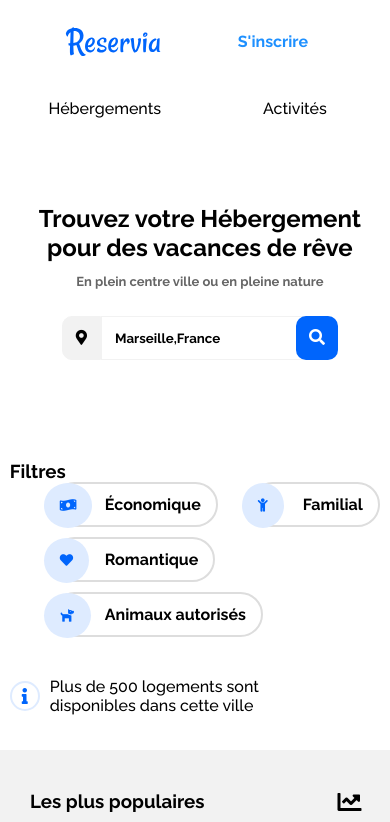
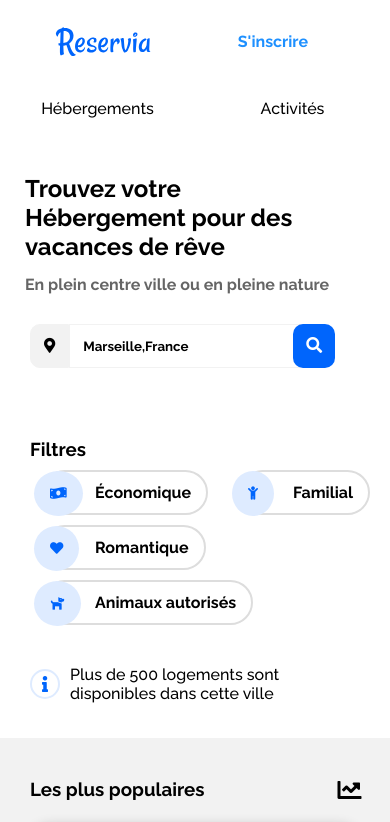
Before and after one commit to lucien80/-aurelien_cologne_2_28022021, a plain HTML site: page index.html in a window 390 px wide. Shown: the top 822 px of the page. Drawn offline with Linux system fonts and the light colour scheme.

Commit message:
first commit

```diff
--- a/css/reservia.css
+++ b/css/reservia.css
@@ -553,7 +553,7 @@ form input:nth-child(3) {
 }
 
 
-/* CSS Hebergement */
+/* CSS Footer */
 
 footer {
     background-color: #F2F2F2;
@@ -562,8 +562,16 @@ footer {
 
 .box-footer {
     display: flex;
-    width: 70%;
+    max-width: 100%;
+    width: 1400px;
+    margin: auto;
+    box-sizing: border-box;
+}
+
+.box-footer-content {
+    display: flex;
     justify-content: space-between;
+    width: 80%
 }
 
 .footer-content {
@@ -736,17 +744,27 @@ footer {
     }
     .title-filter {
         font-size: 1.5rem;
+        width: 80%;
+        margin-left: 25px;
     }
     .search-filter {
-        align-items: center;
-        text-align: center;
-        margin: 70px 0px;
+        margin: 40px 0px;
+    }
+    .search-filter h6 {
+        font-size: 1rem;
+        margin-left: 25px;
+    }
+    .search-filter_bar {
+        width: 65%;
     }
     .reservia-menu .reservia-hebergements {
         padding: 1rem;
     }
     .reservia-menu .reservia-activities {
         padding: 1rem;
+    }
+    form {
+        margin-left: 30px;
     }
     form input:nth-child(3) {
         display: none;
@@ -759,15 +777,24 @@ footer {
         color: white;
         border-radius: 10px;
     }
+    .box-filter h3 {
+        margin-left: 30px;
+        margin-bottom: 10px;
+    }
     .box-filter_btn {
         margin-bottom: 10px;
     }
     .info {
-        width: 70%;
+        width: 80%;
+        margin-left: 30px;
+    }
+    .box-filter_button {
+        margin: 10px 0 0 10px;
     }
     header {
         display: flex;
         flex-direction: column;
+        padding: 0;
     }
     .btn-accom-one {
         left: 0px;
@@ -854,8 +881,10 @@ footer {
         border-top-left-radius: 20px;
         border-top-right-radius: 20px;
     }
+    .box-footer-content {
+        flex-direction: column;
+    }
     .box-footer {
         width: auto;
-        flex-direction: column;
     }
 }
--- a/index.html
+++ b/index.html
@@ -324,6 +324,7 @@
     <!-- Footer-->
     <footer>
         <div class="box-footer">
+            <div class="box-footer-content">
                 <div class="footer-content">
                     <h3><b>A propos</b></h3>
                     <p class="footer-link">Fonctionnement du site</p>
@@ -341,6 +342,7 @@
                     <p class="footer-link">Nous contacter</p>
                 </div>
             </div>
+        </div>
     </footer>
     <!-- Fin footer -->
 
```
Lines whose indentation alone changed are shown as unchanged.
